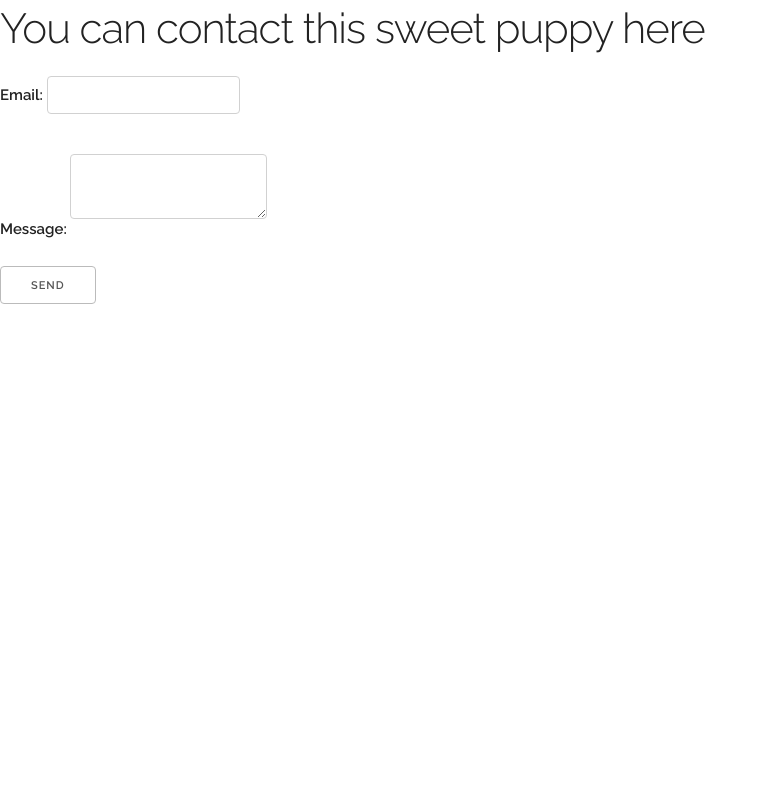
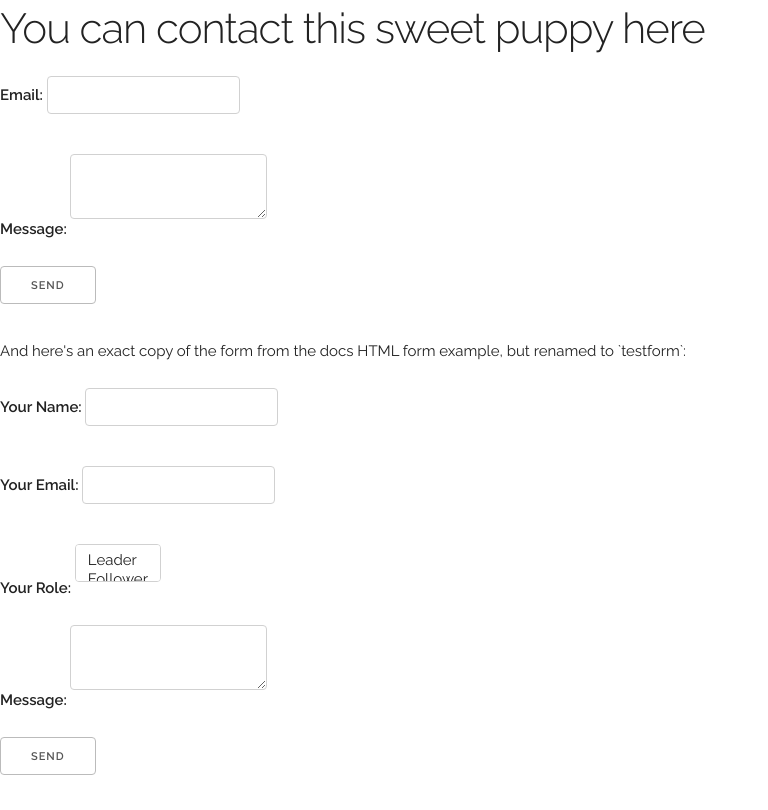
Before and after one commit to rstavchansky/basic-test, a plain HTML site: page index.html in a window 1280 px wide. Shown: the part 672-1482 px from the top of the page, without its empty margins (0-768 px from the left). Before the commit the page ends 1011 px from the top, so only its background shows below. Drawn offline with Linux system fonts and the light colour scheme.

Commit message:
edits to test new form, address a11y errors

```diff
--- a/index.html
+++ b/index.html
@@ -1,4 +1,5 @@
 <!doctype html>
+<html lang="en">
 <head>
     <!-- Basic Page Needs
     –––––––––––––––––––––––––––––––––––––––––––––––––– -->
@@ -24,7 +25,7 @@
 <body>
 <h1>Hello World</h1>
 <p>Here's a <a href="https://petsofnetlify.com/">sweet puppy</a>:</p>
-<img src="img/puppy.jpg" />
+<img src="img/puppy.jpg" alt="sweet puppy."/>
 <p>You're welcome. She's pretty sweet, right?</p>
 
 <h2>You can contact this sweet puppy here</h2>
@@ -43,5 +44,28 @@
       <button type="submit">Send</button>
     </p>
   </form>
+
+  <p> And here's an exact copy of the form from the docs HTML form example, but renamed to `testform`:</p>
+
+  <form name="testform" method="POST" data-netlify="true">
+    <p>
+      <label>Your Name: <input type="text" name="name" /></label>
+    </p>
+    <p>
+      <label>Your Email: <input type="email" name="email" /></label>
+    </p>
+    <p>
+      <label>Your Role: <select name="role[]" multiple>
+        <option value="leader">Leader</option>
+        <option value="follower">Follower</option>
+      </select></label>
+    </p>
+    <p>
+      <label>Message: <textarea name="message"></textarea></label>
+    </p>
+    <p>
+      <button type="submit">Send</button>
+    </p>
+  </form>
 </body>
 </html>
```
